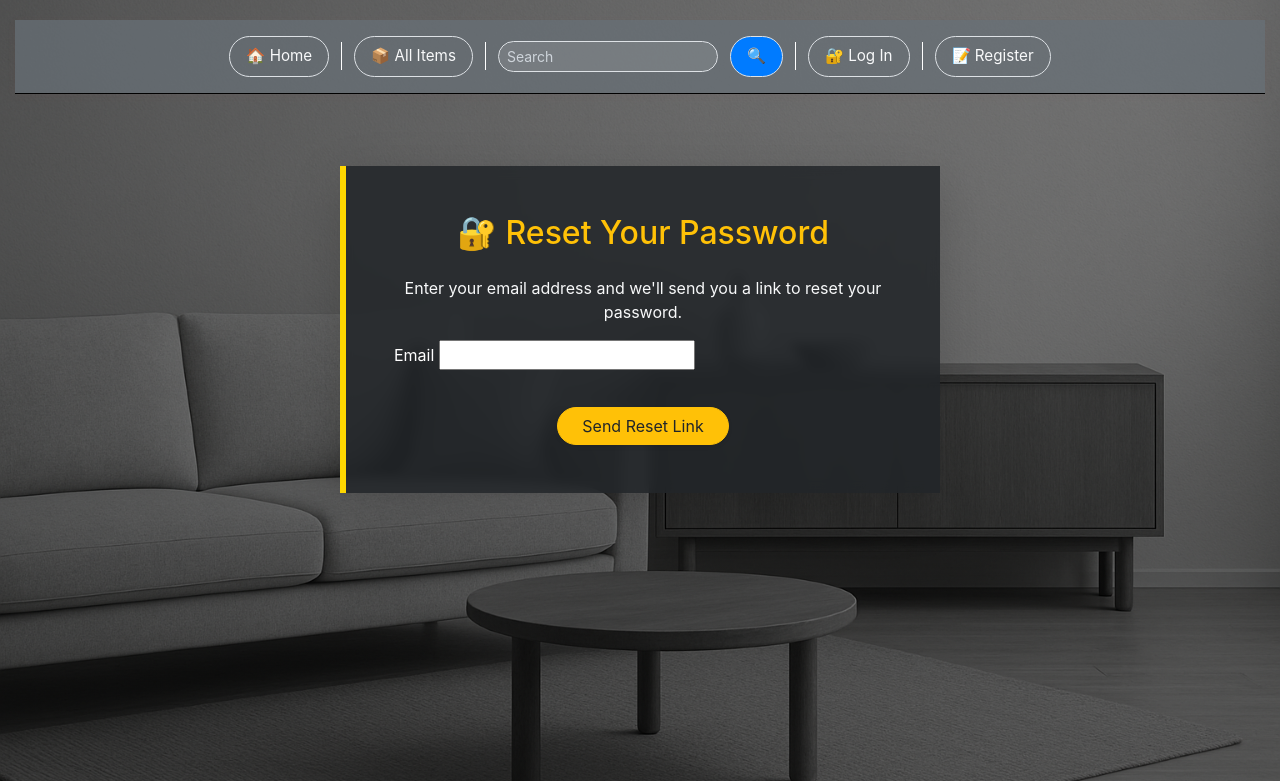
After one commit to DanilHamster/Furniture-Shop, a Django app: page /password-reset/ in a window 1280 px wide. The commit adds this page. Shown: the top 781 px of the page. Run offline with Django 5.2, Linux system fonts and the light colour scheme; parts of the project's set-up code (start-up, migrations or seed data) failed here and were passed over; some libraries are stand-ins or nearby versions.

Commit message:
make reset password

```diff
--- a/Market/urls.py
+++ b/Market/urls.py
@@ -20,6 +20,7 @@ from django.urls import path, include
 from django.conf import settings
 from django.conf.urls.static import static
 from service.views import index
+from django.contrib.auth import views as auth_views
 
 
 urlpatterns = [
@@ -27,4 +28,9 @@ urlpatterns = [
     path("accounts/", include("account.urls")),
     path("service/", include("service.urls", namespace="service")),
     path("", index, name="index"),
+    path('password-reset/', auth_views.PasswordResetView.as_view(html_email_template_name='registration/password_reset_email.html'), name='password_reset'),
+    path('password-reset/done/', auth_views.PasswordResetDoneView.as_view(), name='password_reset_done'),
+    path('reset/<uidb64>/<token>/', auth_views.PasswordResetConfirmView.as_view(),
+       name='password_reset_confirm'),
+    path('reset/done/', auth_views.PasswordResetCompleteView.as_view(), name='password_reset_complete'),
 ] + static(settings.MEDIA_URL, document_root=settings.MEDIA_ROOT)
--- a/templates/registration/login.html
+++ b/templates/registration/login.html
@@ -21,6 +21,10 @@
             ✅ Log In
           </button>
         </form>
+        <p class="mt-3">
+          <a href="{% url 'password_reset' %}" class="text-warning">Forgot your password?</a>
+        </p>
+
 
         <hr class="my-4">
 
--- /dev/null
+++ b/templates/registration/password_reset_form.html
@@ -0,0 +1,29 @@
+{% extends "base.html" %}
+{% block content %}
+<div class="container py-5 d-flex justify-content-center">
+  <div class="p-5 rounded-4 shadow-lg" style="
+    background-color: rgba(33, 37, 41, 0.85);
+    backdrop-filter: blur(6px);
+    border-left: 6px solid gold;
+    color: #f8f9fa;
+    max-width: 600px;
+    width: 100%;
+  ">
+    <h2 class="text-warning mb-4 text-center">🔐 Reset Your Password</h2>
+    <p class="text-light text-center">Enter your email address and we'll send you a link to reset your password.</p>
+
+    <form method="post">
+      {% csrf_token %}
+      <div class="mb-3">
+        <label for="{{ form.email.id_for_label }}" class="form-label text-white">Email</label>
+        {{ form.email }}
+      </div>
+      <div class="text-center">
+        <button type="submit" class="btn btn-warning mt-3 rounded-pill px-4 fw-semibold shadow-sm">
+          Send Reset Link
+        </button>
+      </div>
+    </form>
+  </div>
+</div>
+{% endblock %}
--- a/templates/service/item_detail.html
+++ b/templates/service/item_detail.html
@@ -24,7 +24,7 @@
         <div class="col-md-6">
           <div class="mb-3">
             <div class="text-warning fw-semibold">💰 Price</div>
-            <div class="text-success fs-5 fw-bold">${{ item.price }}</div>
+            <div style="font-size: 2.2rem;" class="text-success fw-bold">${{ item.price }}</div>
           </div>
 
           <div class="mb-3">
```
Also changed, not shown: templates/registration/password_reset_complete.html (added, +8 -0 lines), templates/registration/password_reset_confirm.html (added, +12 -0 lines), templates/registration/password_reset_done.html (added, +19 -0 lines), templates/registration/password_reset_email.html (added, +11 -0 lines). Lines whose indentation alone changed are shown as unchanged.
